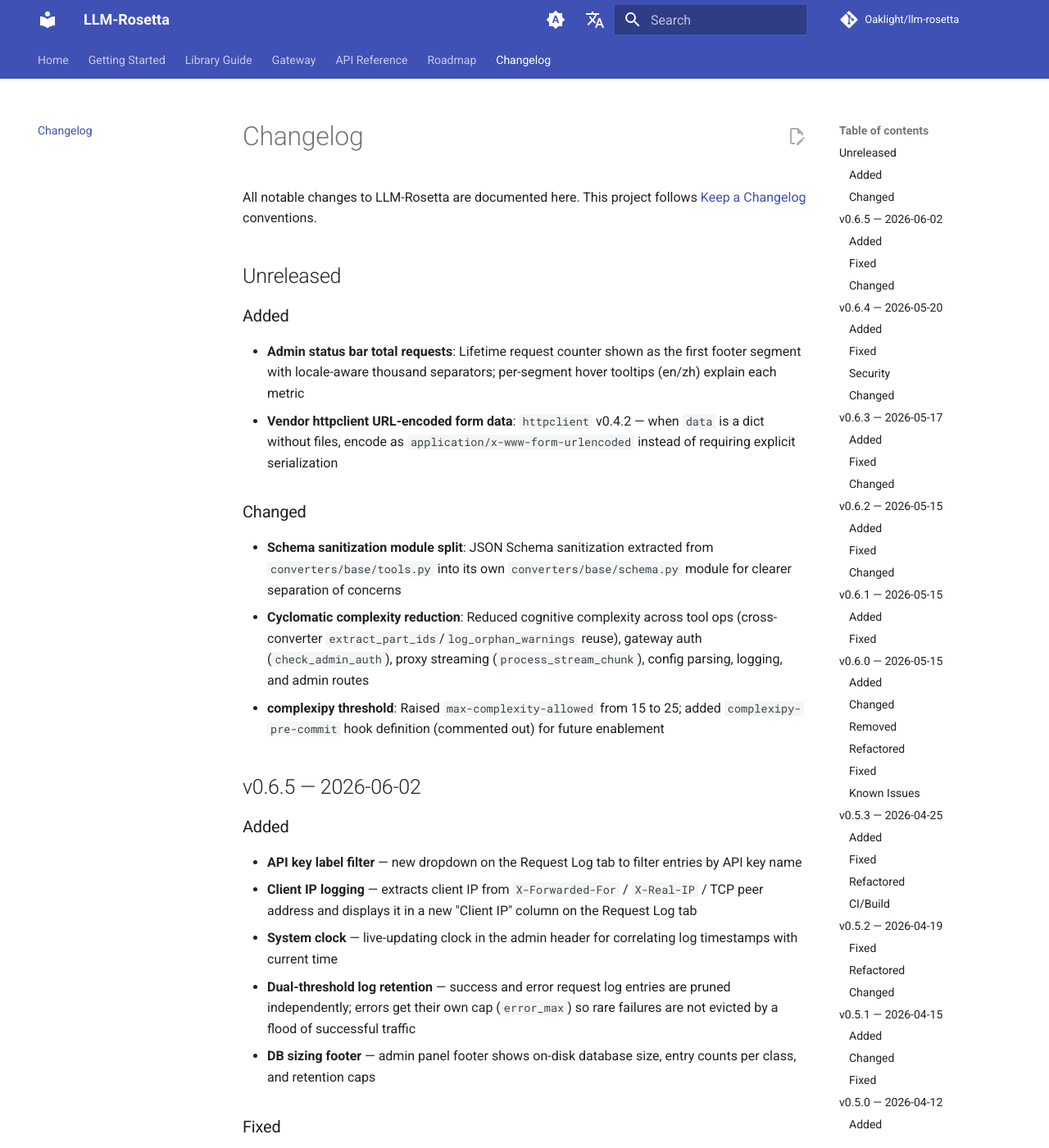
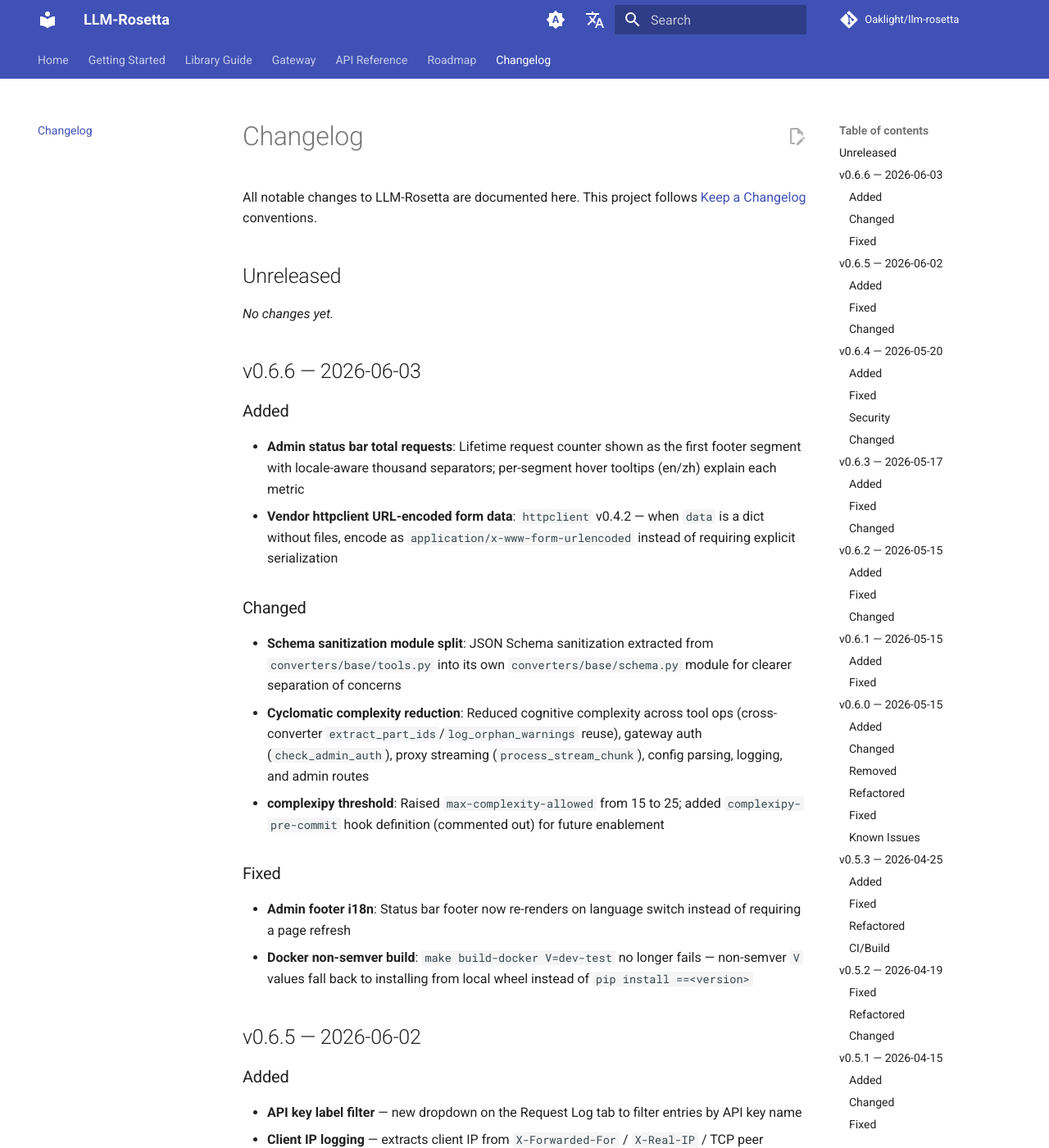
Before and after one commit to Oaklight/llm-rosetta, an MkDocs documentation site: the page built from docs/changelog.md, in a window 1280 px wide and 1400 px high. Shown: the whole window at 82% size. Built offline with MkDocs 1.6.1 and Material for MkDocs 9.7.7, drawn with Linux system fonts in a browser that asks for light colours; comment, search, counter and statistics services are not loaded.

Commit message:
docs: add v0.6.6 changelog

```diff
--- a/docs/changelog.md
+++ b/docs/changelog.md
@@ -7,6 +7,10 @@
 All notable changes to LLM-Rosetta are documented here. This project follows [Keep a Changelog](https://keepachangelog.com/) conventions.
 
 ## Unreleased
+
+*No changes yet.*
+
+## v0.6.6 — 2026-06-03
 
 ### Added
 
@@ -18,6 +22,11 @@
 - **Schema sanitization module split**: JSON Schema sanitization extracted from `converters/base/tools.py` into its own `converters/base/schema.py` module for clearer separation of concerns
 - **Cyclomatic complexity reduction**: Reduced cognitive complexity across tool ops (cross-converter `extract_part_ids`/`log_orphan_warnings` reuse), gateway auth (`check_admin_auth`), proxy streaming (`process_stream_chunk`), config parsing, logging, and admin routes
 - **complexipy threshold**: Raised `max-complexity-allowed` from 15 to 25; added `complexipy-pre-commit` hook definition (commented out) for future enablement
+
+### Fixed
+
+- **Admin footer i18n**: Status bar footer now re-renders on language switch instead of requiring a page refresh
+- **Docker non-semver build**: `make build-docker V=dev-test` no longer fails — non-semver `V` values fall back to installing from local wheel instead of `pip install ==<version>`
 
 ## v0.6.5 — 2026-06-02
 
```
